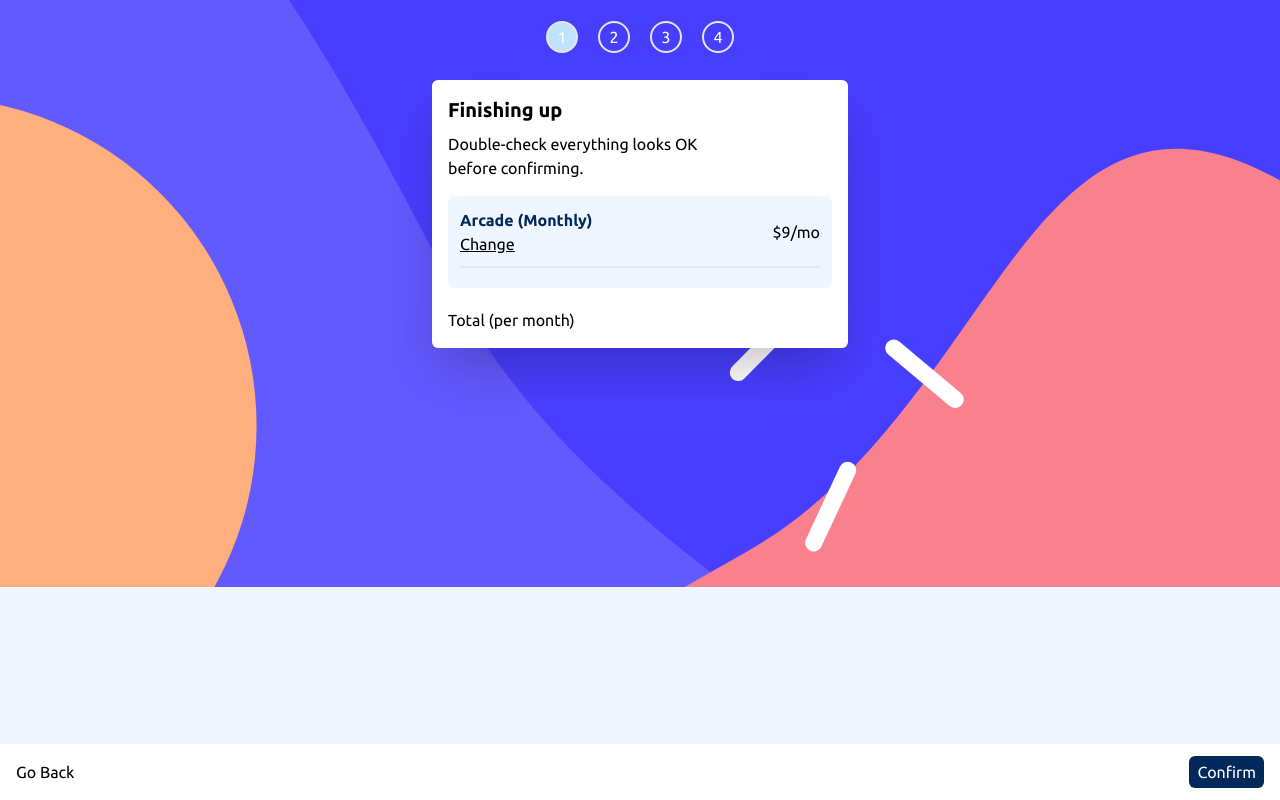
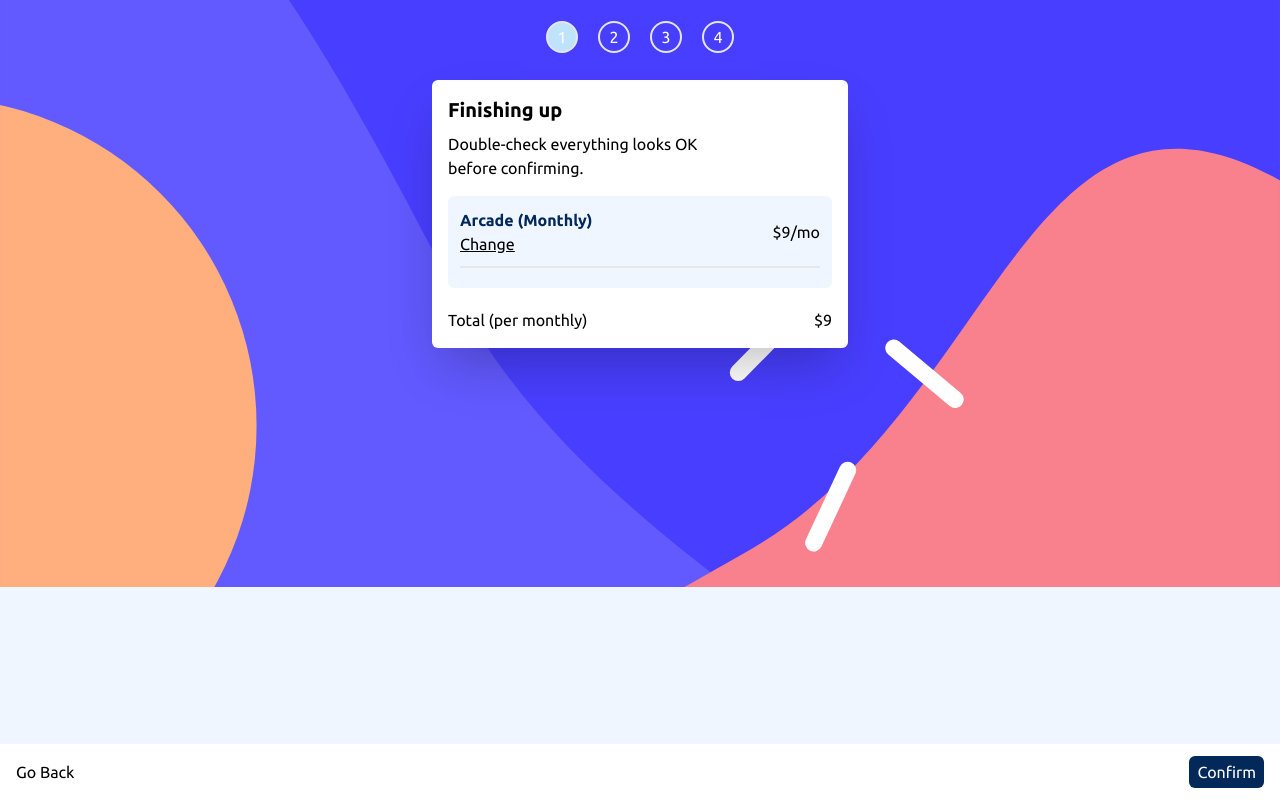
Before and after one commit to DannyHTML/Multi-form, a Vue app: page /#/Finishing-up in a window 1280 px wide. Built offline with nearby package versions, Linux system fonts and the light colour scheme.

Commit message:
store changes

```diff
--- a/src/pages/step1.vue
+++ b/src/pages/step1.vue
@@ -44,7 +44,7 @@ const submit = () => {
         </p>
       </div>
       <form action="#" id="form">
-        <div class="flex relative flex-col mb-3">
+        <div class="relative flex flex-col mb-3">
           <label for="name">Name</label>
           <input
             type="text"
@@ -57,7 +57,7 @@ const submit = () => {
           />
             <span v-if="!formStore.formName && submitValue" class="absolute right-0"><p class="text-sm text-red-600 font-medium">This field is required</p> </span>
         </div>
-        <div class="flex flex-col mb-3">
+        <div class="relative flex flex-col mb-3">
           <label for="email">Email Address</label>
           <input
             type="email"
@@ -68,9 +68,9 @@ const submit = () => {
             :class="{ 'border-2 border-red-600': !formStore.formEmail && submitValue}"
             placeholder="e.g.   stephenking@lorem.com"
           />
-          <span v-if="!formStore.formEmail && submitValue" class="absolute right-8"><p class="text-sm text-red-600 font-medium">This field is required</p> </span>
+          <span v-if="!formStore.formEmail && submitValue" class="absolute right-0"><p class="text-sm text-red-600 font-medium">This field is required</p> </span>
         </div>
-        <div class="flex flex-col">
+        <div class="relative flex flex-col">
           <label for="phone">Phone Number</label>
           <input
             type="number"
@@ -81,7 +81,7 @@ const submit = () => {
             :class="{ 'border-2 border-red-600': !formStore.formNumber && submitValue}"
             placeholder="e.g. +1 234 567 890"
           />
-          <span v-if="!formStore.formNumber && submitValue" class="absolute right-8"><p class="text-sm text-red-600 font-medium">This field is required</p> </span>
+          <span v-if="!formStore.formNumber && submitValue" class="absolute right-0"><p class="text-sm text-red-600 font-medium">This field is required</p> </span>
         </div>
       </form>
     </div>
--- a/src/pages/step2.vue
+++ b/src/pages/step2.vue
@@ -79,18 +79,16 @@ const formStore = useFormStore();
               name="monthly"
               id="monthly"
               v-model="formStore.subscription"
-              value="monthly"
+              :value="formStore.subscriptionValues.monthly.label"
               >
               <input
               type="radio"
-
               :class="{ 'bg-white': formStore.subscription === 'yearly'}"
               class="absolute -translate-y-1/2 top-1/2 ml-1 mr-1 right-0 appearance-none rounded-full w-3.5 h-3.5"
-
               name="yearly"
               id="yearly"
               v-model="formStore.subscription"
-              value="yearly"
+              :value="formStore.subscriptionValues.yearly.label"
               >
             </div>
             <p>Yearly</p>
--- a/src/pages/step4.vue
+++ b/src/pages/step4.vue
@@ -1,23 +1,29 @@
 <script setup lang="ts">
-import { ref } from "vue";
+import { ref, computed} from "vue";
 import { useFormStore } from '../store/form';
 
 const formStore = useFormStore();
 const confirmed = ref<boolean>(false);
-
-const selectedOptions = formStore.extraOptions
 
 const confirm = () => {
   confirmed.value = true
 }
 
 const changeSubscription = () => {
-  if (formStore.subscription === 'monthly') {
-    formStore.subscription = 'yearly'
-  } else {
-    formStore.subscription = 'monthly'
-  }
-}
+  formStore.subscription = (formStore.subscription === 'monthly') ? 'yearly' : 'monthly';
+};
+
+const selectedOptions = ref(formStore.extraOptions);
+
+const totalCost = computed(() => {
+  let total = (formStore.subscription === 'monthly')
+    ? formStore.subscriptionValues.monthly.price
+    : formStore.subscriptionValues.yearly.price;
+
+  return total;
+});
+
+
 
 </script>
 
@@ -38,13 +44,34 @@ const changeSubscription = () => {
               <button type="button" @click="changeSubscription" class="underline">Change</button>
             </div>
             <div>
-              <span v-if="formStore.subscription === 'monthly'">$9/mo</span>
-              <span v-if="formStore.subscription === 'yearly'">$90/yr</span>
+              <span v-if="formStore.subscription === 'monthly'">${{ formStore.subscriptionValues.monthly.price }}/mo</span>
+              <span v-if="formStore.subscription === 'yearly'">${{ formStore.subscriptionValues.yearly.price }}/yr</span>
             </div>
           </div>
         </div>
         <div class="mb-1" v-for="(option, index) in selectedOptions" :key="index">
           <div class="flex justify-between">
+            <p>{{ option }}</p>
+            <span v-if="option === 'online-service' && formStore.subscription === 'monthly'">
+              +${{ formStore.extraOptionsValues.month.onlineService.price }}/mo
+            </span>
+            <span v-if="option === 'online-service' && formStore.subscription === 'yearly'">
+              +${{ formStore.extraOptionsValues.year.onlineService.price }}/yr
+            </span>
+            <span v-if="option === 'larger-storage' && formStore.subscription === 'monthly'">
+              +${{ formStore.extraOptionsValues.month.largerStorage.price }}/mo
+            </span>
+            <span v-if="option === 'larger-storage' && formStore.subscription === 'yearly'">
+              +${{ formStore.extraOptionsValues.year.largerStorage.price }}/yr
+            </span>
+            <span v-if="option === 'custom-profile' && formStore.subscription === 'monthly'">
+              +${{ formStore.extraOptionsValues.month.customProfile.price }}/mo
+            </span>
+            <span v-if="option === 'custom-profile' && formStore.subscription === 'yearly'">
+              +${{ formStore.extraOptionsValues.year.customProfile.price }}/yr
+            </span>
+          </div>
+          <!-- <div class="flex justify-between">
             <p>{{ option }}</p>
             <span v-if="option === 'online-service' && formStore.subscription === 'monthly'">+$1/mo</span>
             <span v-if="option === 'online-service' && formStore.subscription === 'yearly'">+$10/yr</span>
@@ -52,11 +79,12 @@ const changeSubscription = () => {
             <span v-if="option === 'larger-storage' && formStore.subscription === 'yearly'">+$20/yr</span>
             <span v-if="option === 'custom-profile' && formStore.subscription === 'monthly'">+$3/mo</span>
             <span v-if="option === 'custom-profile' && formStore.subscription === 'yearly'">+$30/yr</span>
-          </div>
+          </div> -->
         </div>
       </div>
-      <div>
-        <p>Total (<span>per month</span>)</p>
+      <div class="flex justify-between">
+        <p>Total (<span>per {{ formStore.subscription }}</span>)</p>
+        <span>${{ totalCost }}</span>
       </div>
       <div v-if="confirmed" class="absolute bg-white flex justify-center items-center w-full h-full top-0 left-0 rounded-md" id="overlay">
         <div class="flex flex-col items-center p-3">
--- a/src/store/form.ts
+++ b/src/store/form.ts
@@ -9,6 +9,49 @@ export const useFormStore = defineStore('form', () => {
     const formEmail = ref<string>('');
     const formNumber = ref<number>();
     const extraOptions = ref<string[]>([]);
+
+    const subscriptionValues = {
+      monthly: {
+        label: 'monthly',
+        price: 9,
+        discount: '2 months free',
+      },
+      yearly: {
+        label: 'yearly',
+        price: 90,
+        discount: '2 months free',
+      },
+    };
+
+    const extraOptionsValues = {
+      label: {
+        onlineService: "online-service",
+        largerStorage: "larger-storage",
+        customProfile: "custom-profile"
+      },
+      month: {
+        onlineService: {
+          price: 1,
+        },
+        largerStorage: {
+          price: 2,
+        },
+        customProfile: {
+          price: 2,
+        },
+      },
+      year: {
+        onlineService: {
+          price: 10,
+        },
+        largerStorage: {
+          price: 20,
+        },
+        customProfile: {
+          price: 20,
+        },
+      }
+    }
 
     const nextPage = () => {
       selectedPage.value = selectedPage.value + 1;
@@ -25,6 +68,8 @@ export const useFormStore = defineStore('form', () => {
       formEmail,
       formNumber,
       extraOptions,
+      subscriptionValues,
+      extraOptionsValues,
       nextPage,
       previousPage
     };
```
Also changed, not shown: src/pages/step3.vue (+9 -9 lines).
